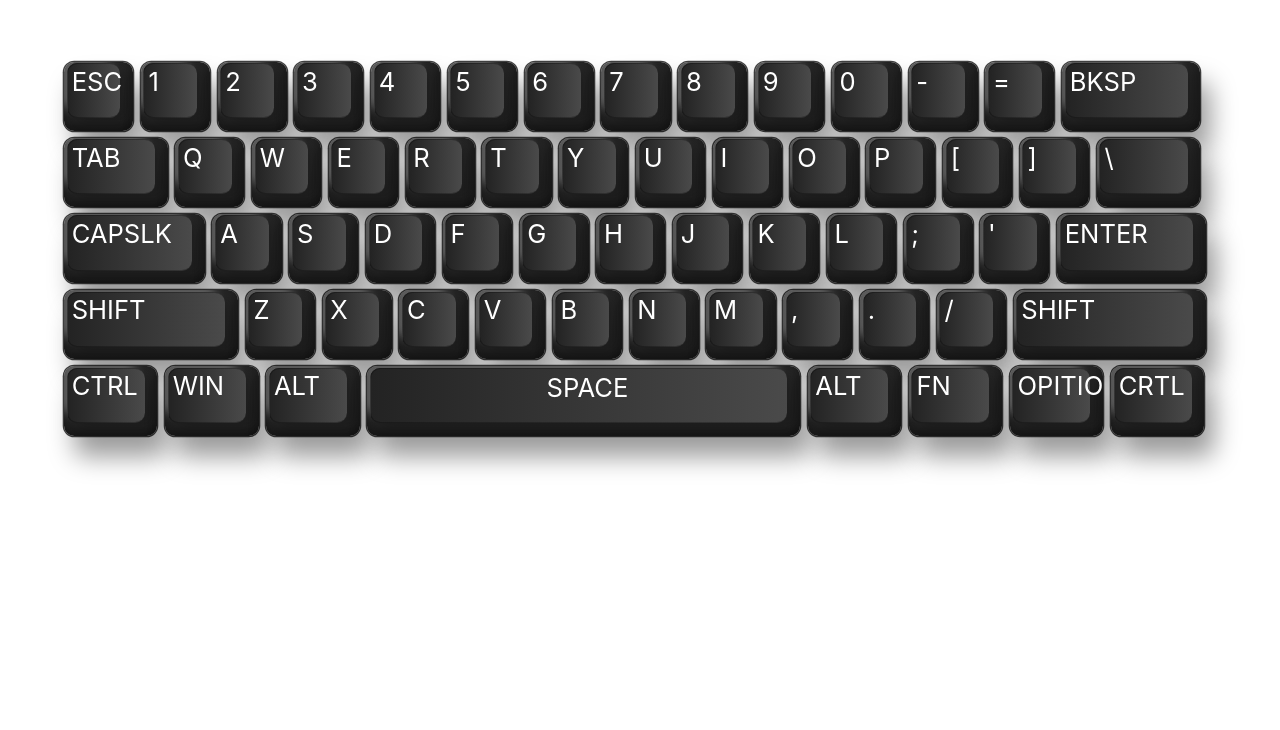
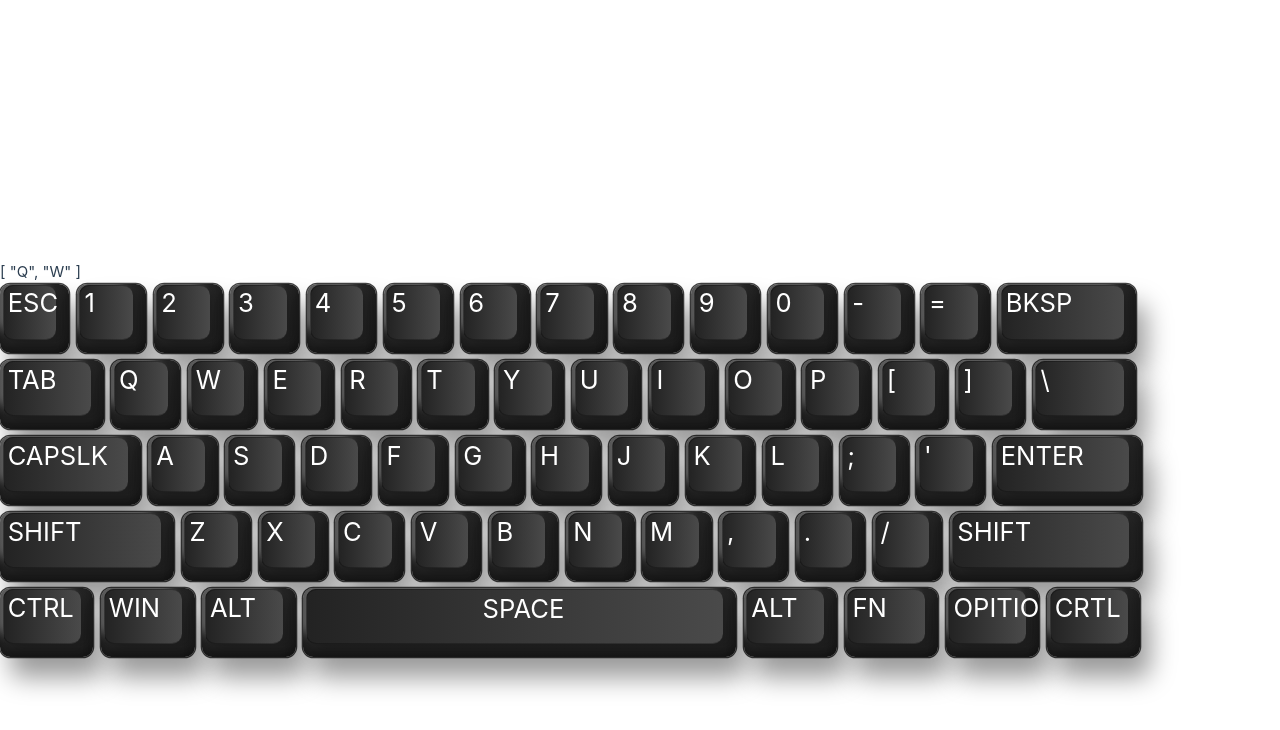
Before and after one commit to JVBicalho/vue-keyboard, a Vue app: page / in a window 1280 px wide. Shown: the part 138-868 px from the top of the page. Built offline with nearby package versions, Linux system fonts and the light colour scheme.

Commit message:
Adcionando Click das teclas/ BackSpace function

```diff
--- a/src/App.vue
+++ b/src/App.vue
@@ -1,13 +1,18 @@
 <script setup>
 import HelloWorld from './components/HelloWorld.vue'
 import Key from './components/Key.vue'
+import KeyButton from './components/KeyButton.vue';
 </script>
 
 <template>
   <main>
+    <div>{{ text }}</div>
     <div class="keyboard">
-    <Key v-for="items in KeySimbolsArray" :keySymbol="items"></Key>
+    <Key v-for="items in KeySimbolsArray" :keySymbol="items" v-on:click="KeyPressed(items)"></Key>
   </div>
+  <!-- <div class="keyboard">
+    <KeyButton v-for="items in KeySimbolsArray" :keySymbol="items"></KeyButton>
+  </div> -->
   </main>
 
 
@@ -24,9 +29,21 @@ import Key from './components/Key.vue'
                         "Shift","z","x","c","v","b","n","m","\,","\.","\/","Shift",
                         "Ctrl","win","alt","space","alt","Fn","opitions","Crtl",
                       ],
-      KeyTest: ["Q","W",],
+      text: ["Q","W",]
     }
   },
+  methods: {
+    KeyPressed(key) {
+
+      console.log(key)
+
+      if (key == "bksp") {
+        this.text = this.text.slice(0, -1)
+        return
+      }
+      this.text += key
+    }
+  }
 }
 
 
@@ -49,6 +66,7 @@ body{
 }
 main{
   display: flex;
+  flex-direction: column;
   width: 100vw;
   height: 100vh;
   margin: 0;
--- a/src/components/Key.vue
+++ b/src/components/Key.vue
@@ -13,6 +13,7 @@ export default {
 </script>
 <style >
   span{
+    cursor: pointer;
     position:relative;
     display:inline-block;
     width: 5.4vw;
```
